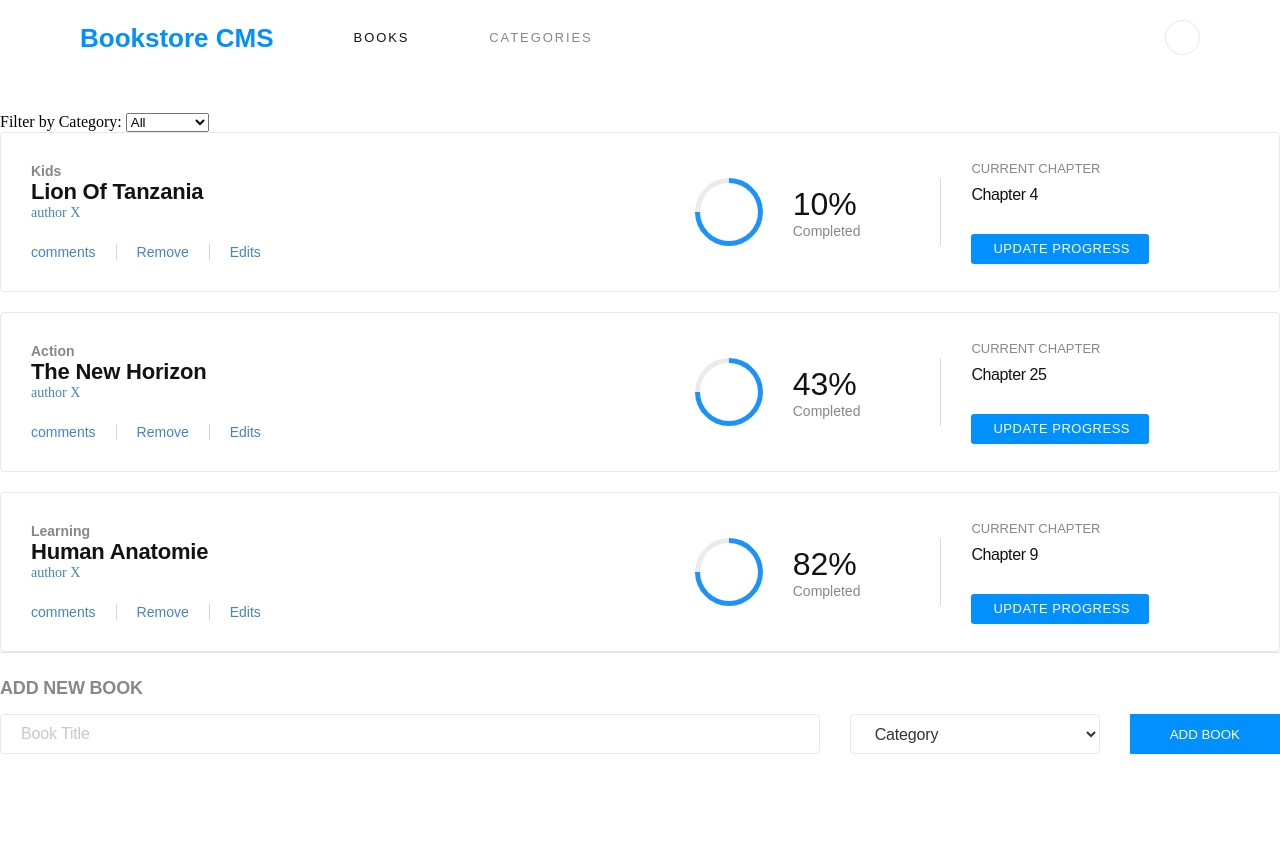
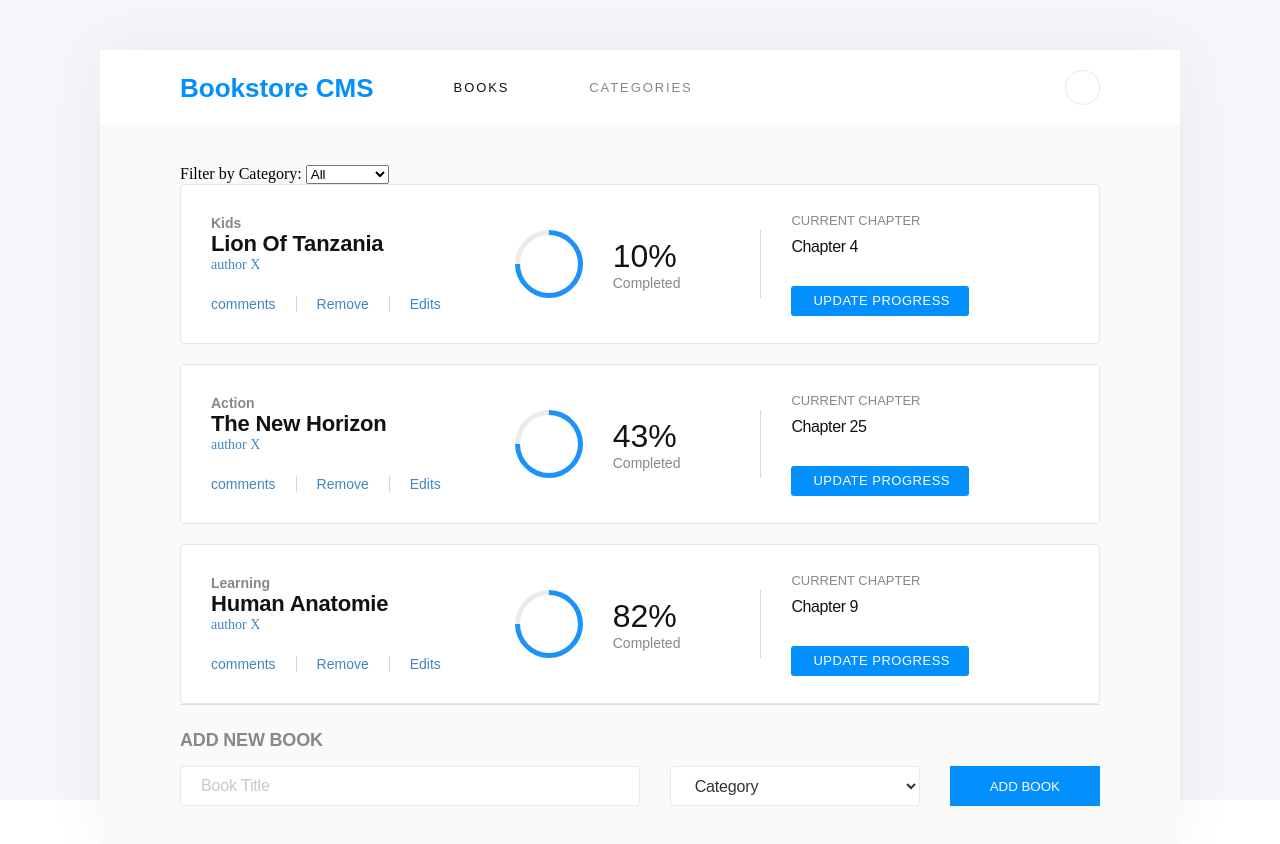
Before and after one commit to dasileker/Book-CMS, a React (Create React App) app: page / in a window 1280 px wide. Before the commit the page ends 800 px from the top, so only its background shows below. Built offline with nearby package versions, Linux system fonts and the light colour scheme.

Commit message:
add style to app.js file

```diff
--- a/src/components/App.css
+++ b/src/components/App.css
@@ -1,4 +1,22 @@
-.header h1 {
-  color: rgb(8, 180, 238);
-  text-align: center;
+.Bookstore-CMS {
+  width: 100vw;
+  height: 100vh;
+  padding: 50px 100px;
+  display: grid;
+  grid-template-columns: 100%;
+  align-items: center;
+  justify-content: center;
+  background-color: #f5f6fa;
 }
+
+.page-container {
+  width: 100%;
+  height: 100%;
+  border-radius: 4px;
+  box-shadow: 0 0 60px 0 rgba(0, 0, 0, 0.05);
+  background-color: #fafafa;
+}
+
+.content-container {
+  margin: 40px 80px;
+}
```
